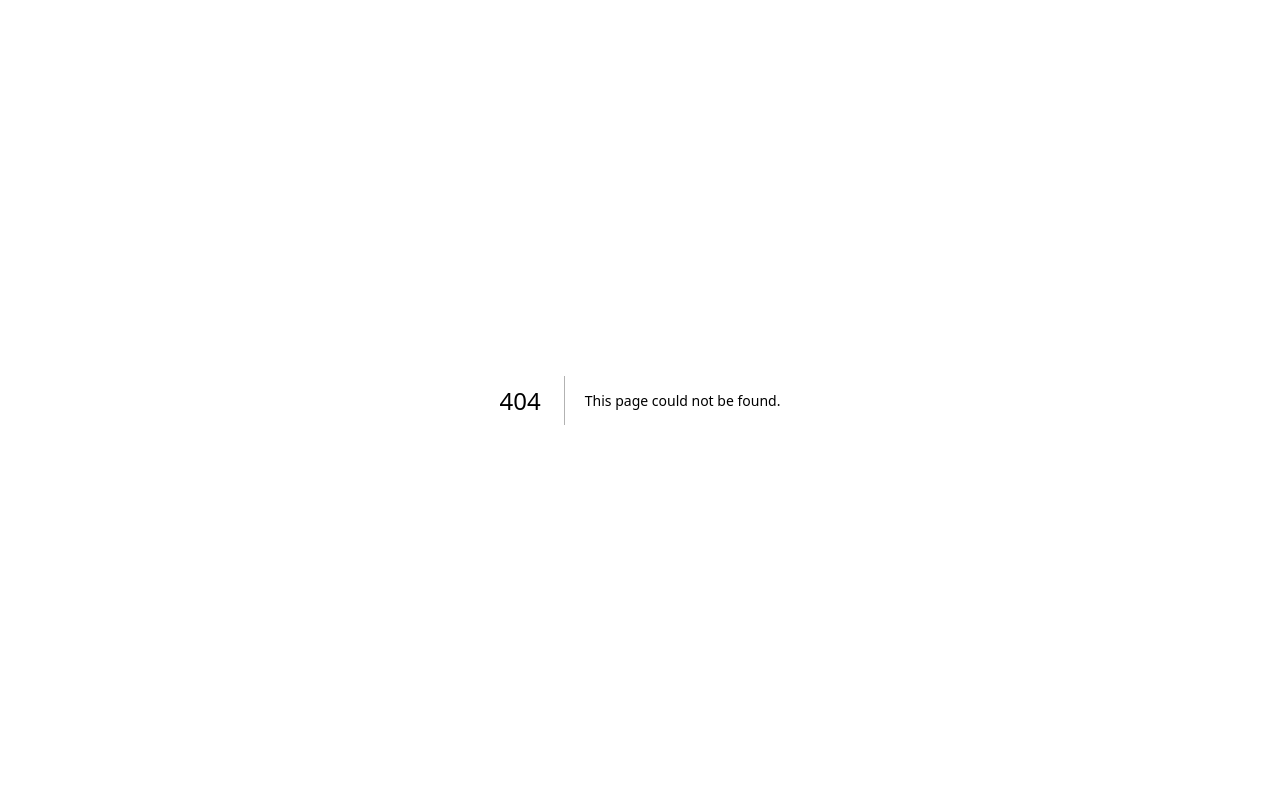
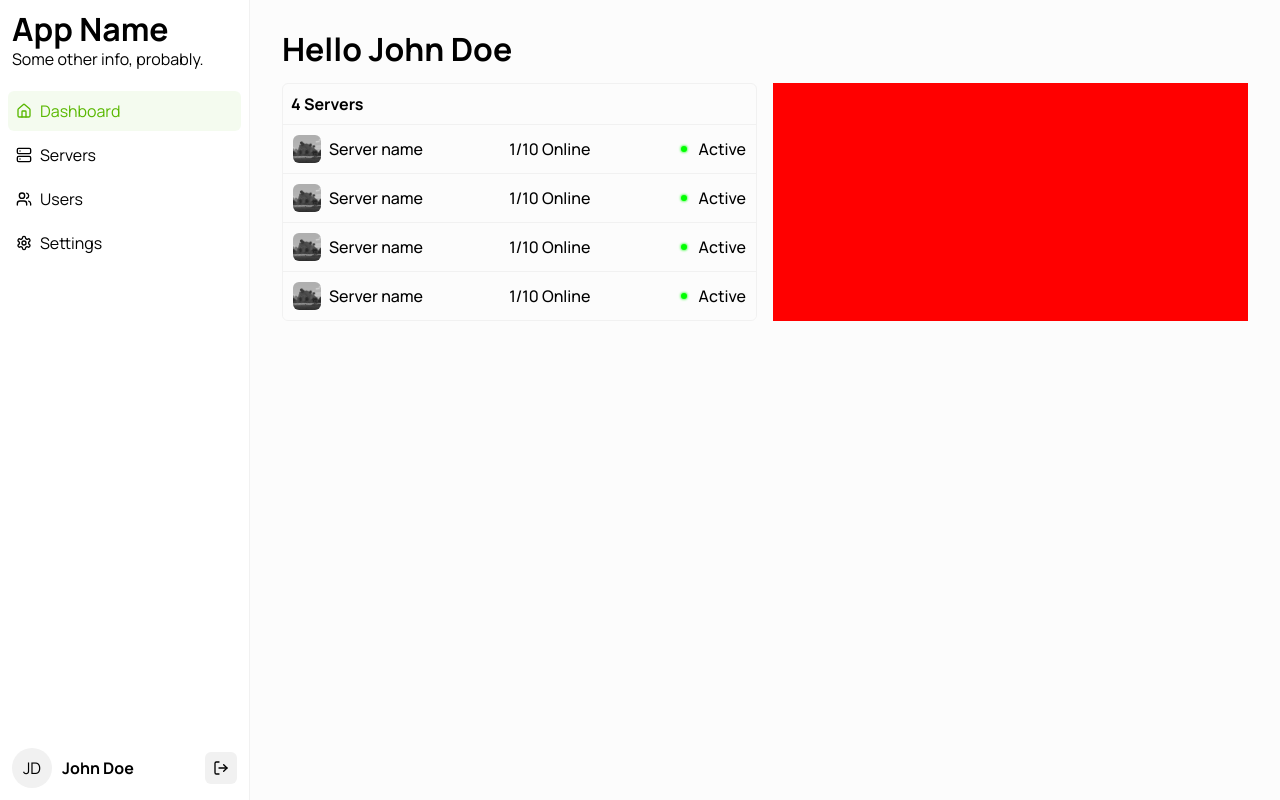
Before and after one commit to ScaffoldMC/ScaffoldMC, a Next.js app in the folder apps/web/: page /home in a window 1280 px wide. Before the commit this address had no page. Built offline with nearby package versions, Linux system fonts and the light colour scheme.

Commit message:
Use route group for sidebar pages instead of /dashboard

```diff
--- a/apps/web/app/dashboard/layout.tsx
+++ b/apps/web/app/(with-sidebar)/layout.tsx
@@ -22,19 +22,19 @@ export default function DashboardLayout({
 					<p className={styles.tagline}>Some other info, probably.</p>
 				</SidebarHeader>
 				<SidebarContent>
-					<SidebarLink href="/dashboard" activeCriteria="exact">
+					<SidebarLink href="/home" activeCriteria="exact">
 						<Home size={16} className={styles.icon} />
 						Dashboard
 					</SidebarLink>
-					<SidebarLink href="/dashboard/servers">
+					<SidebarLink href="/servers">
 						<Server size={16} className={styles.icon} />
 						Servers
 					</SidebarLink>
-					<SidebarLink href="/dashboard/users">
+					<SidebarLink href="/users">
 						<Users size={16} className={styles.icon} />
 						Users
 					</SidebarLink>
-					<SidebarLink href="/dashboard/settings">
+					<SidebarLink href="/settings">
 						<Settings size={16} className={styles.icon} />
 						Settings
 					</SidebarLink>
--- a/apps/web/components/organisms/serverlist/serverlist.tsx
+++ b/apps/web/components/organisms/serverlist/serverlist.tsx
@@ -31,7 +31,7 @@ export function ServerList() {
 function ServerListItem() {
 	return (
 		<ListItem>
-			<Link href="/dashboard/servers/1" className={styles.link}>
+			<Link href="/servers/1" className={styles.link}>
 				<div className={styles.item}>
 					<div className={styles.statusCluster}>
 						<Avatar size={28} shape="square-small">
```
Also changed, not shown: apps/web/app/(with-sidebar)/home/page.module.css (renamed from apps/web/app/dashboard/page.module.css), apps/web/app/(with-sidebar)/home/page.tsx (renamed from apps/web/app/dashboard/page.tsx), apps/web/app/(with-sidebar)/layout.module.css (renamed from apps/web/app/dashboard/layout.module.css), apps/web/app/(with-sidebar)/servers/[slug]/page.module.css (renamed from apps/web/app/dashboard/servers/[slug]/page.module.css), apps/web/app/(with-sidebar)/servers/[slug]/page.tsx (renamed from apps/web/app/dashboard/servers/[slug]/page.tsx), apps/web/app/(with-sidebar)/servers/page.tsx (renamed from apps/web/app/dashboard/servers/page.tsx), apps/web/app/(with-sidebar)/settings/page.tsx (renamed from apps/web/app/dashboard/settings/page.tsx), apps/web/app/(with-sidebar)/users/page.tsx (renamed from apps/web/app/dashboard/users/page.tsx).
